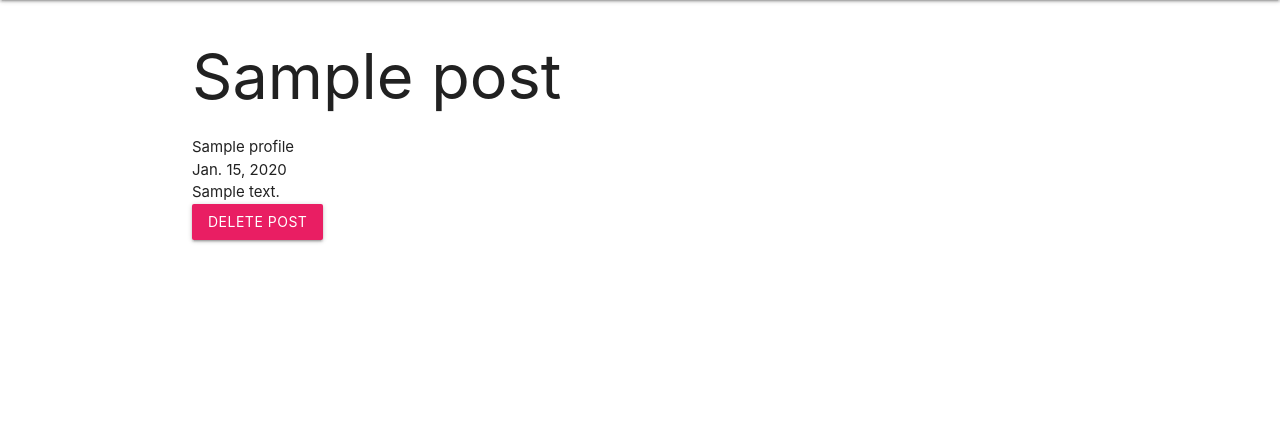
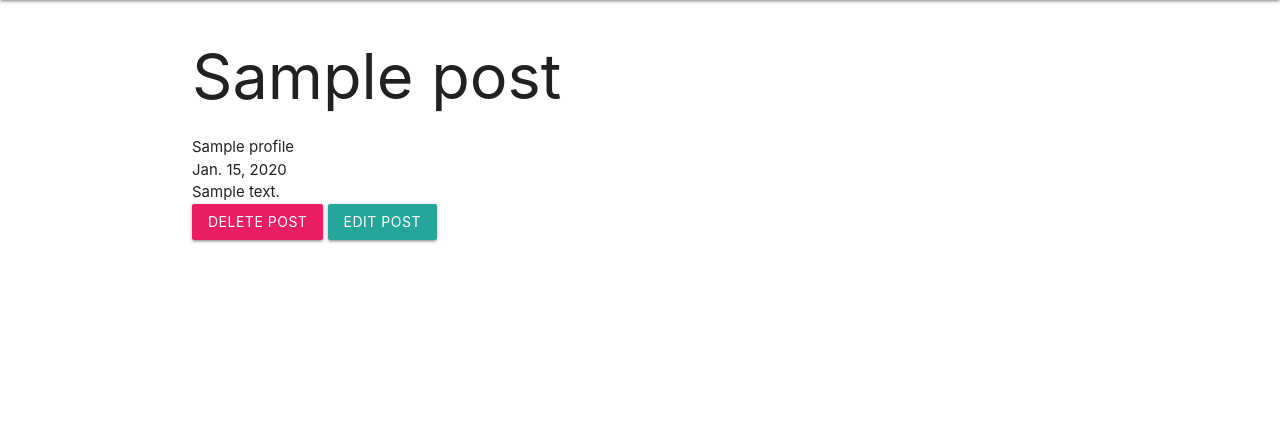
Before and after one commit to CSimoneCode/Project-Wayfarer, a Django app: page /posts/1/ in a window 1280 px wide. Shown: the part 64-506 px from the top of the page. Run offline with Django 3.2, Linux system fonts and the light colour scheme; tables that the repository leaves empty hold one stand-in row (values such as "Sample post").

Commit message:
Adds post edit functionality

```diff
--- a/main_app/templates/posts/detail.html
+++ b/main_app/templates/posts/detail.html
@@ -23,5 +23,6 @@
     </form>
   </div>
 </div>
+<a href="{% url 'edit_post' post.id %}" class="btn">Edit Post</a>
 
 {% endblock %}
--- a/main_app/urls.py
+++ b/main_app/urls.py
@@ -16,4 +16,5 @@ urlpatterns = [
     # Post urls
     path('posts/<int:posts_id>/', views.posts_detail, name='posts_detail'), ### route tbd...may change dependent on other routes.
     path('posts/<int:posts_id>/delete_post/', views.delete_post, name='delete_post'),
+    path('posts/<int:posts_id>/edit_post/', views.edit_post, name='edit_post'),
 ]
--- a/main_app/views.py
+++ b/main_app/views.py
@@ -85,6 +85,23 @@ def delete_post(request, posts_id):
         return redirect('profile')
 
 
+@login_required
+def edit_post(request, posts_id):
+    found_post = Posts.objects.get(id=posts_id)
+    if request.method == 'POST':
+        post_form = PostsForm(request.POST, instance=found_post)
+        if post_form.is_valid():
+            updated_post = post_form.save()
+            return redirect('posts_detail', updated_post.id)
+    else:
+        post_form = PostsForm(instance=found_post)
+        context = {
+            'post': found_post,
+            'post_form': post_form
+        }
+        return render(request, 'posts/edit.html', context)
+
+
 # --------------------------- CITIES
 
 
```
Also changed, not shown: main_app/templates/posts/edit.html (added, +15 -0 lines).
